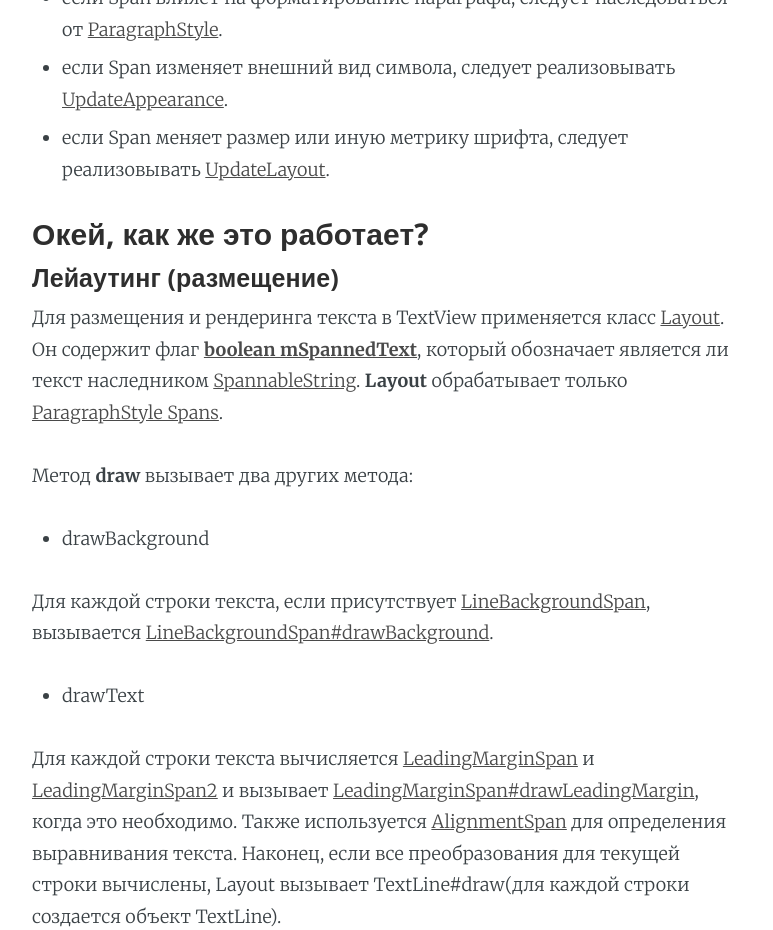
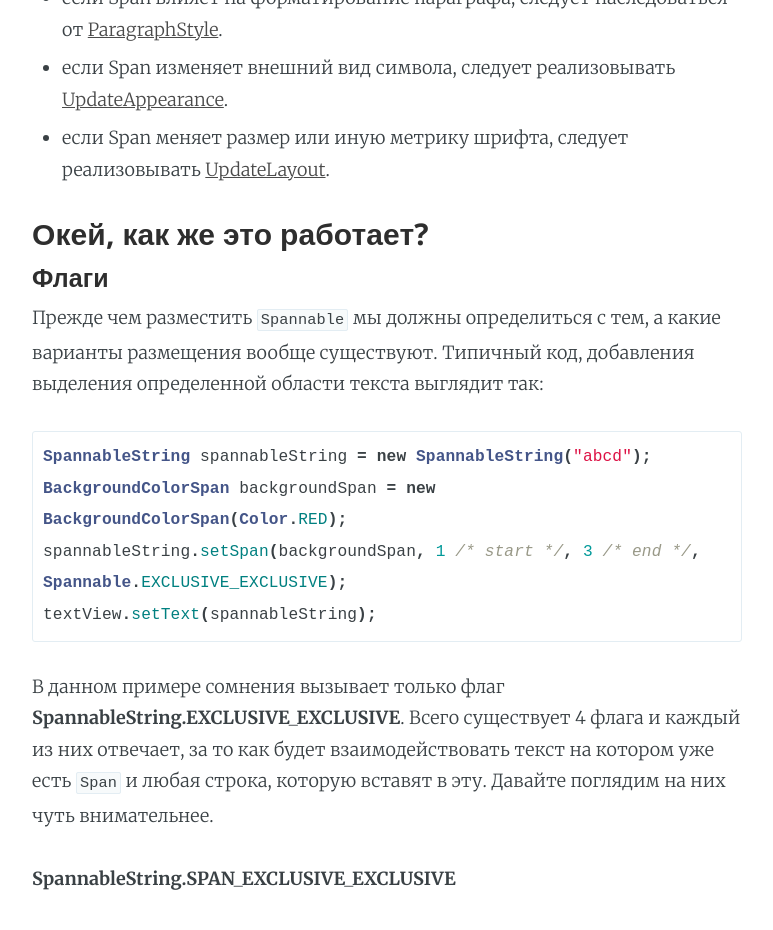
Before and after one commit to st235/alexdoodles, a Jekyll site: the page built from _posts/2018-03-07-spans-magic-concept.markdown, in a window 1280 px wide and 1400 px high, scrolled down 741 px. Shown: the top 930 px of the window, without its empty margins (253-1026 px from the left). Built offline with Jekyll 4.4.1, drawn with Linux system fonts in a browser that asks for light colours; some of the changed text lies outside the part shown.

Commit message:
spannable flags.

````diff
--- a/_posts/2018-03-07-spans-magic-concept.markdown
+++ b/_posts/2018-03-07-spans-magic-concept.markdown
@@ -16,6 +16,43 @@ __Замечание:__ эта статья основана на официал
 - если Span меняет размер или иную метрику шрифта, следует реализовывать [UpdateLayout](https://developer.android.com/reference/android/text/style/UpdateLayout.html).
 
 ### Окей, как же это работает?
+
+#### Флаги
+Прежде чем разместить `Spannable` мы должны определиться с тем, а какие варианты размещения вообще существуют.
+Типичный код, добавления выделения определенной области текста выглядит так:
+```java
+SpannableString spannableString = new SpannableString("abcd");
+BackgroundColorSpan backgroundSpan = new BackgroundColorSpan(Color.RED);
+spannableString.setSpan(backgroundSpan, 1 /* start */, 3 /* end */, Spannable.EXCLUSIVE_EXCLUSIVE);
+textView.setText(spannableString);
+```
+В данном примере сомнения вызывает только флаг **SpannableString.EXCLUSIVE_EXCLUSIVE**.
+Всего существует 4 флага и каждый из них отвечает, за то как будет взаимодействовать текст на котором уже есть `Span` и любая строка, которую вставят в эту. Давайте поглядим на них чуть внимательнее.
+
+**SpannableString.SPAN_EXCLUSIVE_EXCLUSIVE**
+
+Вставляемый текст никак не будет перенимать `Spannable` рядом стоящего текста.
+
+![Flag EXCLUSIVE EXCLUSIVE]({{ "/assets/images/spans/flag_ee.jpg" }}){:style="width: 70% !important; margin: auto;"}
+
+**SpannableString.SPAN_EXCLUSIVE_INCLUSIVE**
+
+Вставляемый текст никак не будет перенимать `Spannable` рядом стоящего текста, если он вставлен слева от родителя и будет если справа.
+
+![Flag EXCLUSIVE EXCLUSIVE]({{ "/assets/images/spans/flag_ee.jpg" }}){:style="width: 70% !important; margin: auto;"}
+
+**SpannableString.SPAN_INCLUSIVE_EXCLUSIVE**
+
+
+Вставляемый текст никак не будет перенимать `Spannable` рядом стоящего текста, если он вставлен справа от родителя и будет если слева.
+
+![Flag EXCLUSIVE EXCLUSIVE]({{ "/assets/images/spans/flag_ee.jpg" }}){:style="width: 70% !important; margin: auto;"}
+
+**SpannableString.SPAN_INCLUSIVE_INCLUSIVE**
+
+Вставляемый текст никак будет перенимать `Spannable` рядом стоящего текста со всех сторон.
+
+![Flag EXCLUSIVE EXCLUSIVE]({{ "/assets/images/spans/flag_ee.jpg" }}){:style="width: 70% !important; margin: auto;"}
 
 #### Лейаутинг __(размещение)__
 
````
Also changed, not shown: assets/images/spans/flag_ee.png (added), assets/images/spans/flag_ei.png (added), assets/images/spans/flag_ie.png (added), assets/images/spans/flag_ii.png (added).
